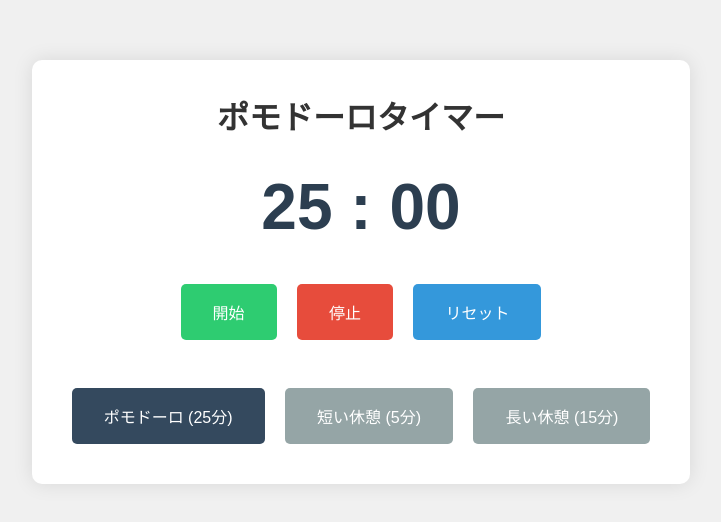
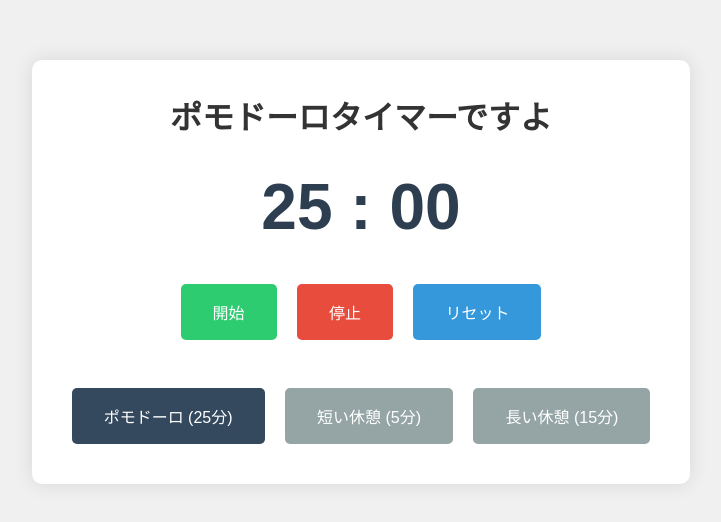
Before and after one commit to hu-source/pomodoro-timer-hu, a plain HTML site: page index.html in a window 1280 px wide. Shown: the part 128-650 px from the top of the page, without its empty margins (279-1000 px from the left). Drawn offline with Linux system fonts and the light colour scheme.

Commit message:
update index.html

```diff
--- a/index.html
+++ b/index.html
@@ -8,7 +8,7 @@
 </head>
 <body>
     <div class="container">
-        <h1>ポモドーロタイマー</h1>
+        <h1>ポモドーロタイマーですよ</h1>
         <div class="timer-display">
             <span id="minutes">25</span>
             <span>:</span>
```
